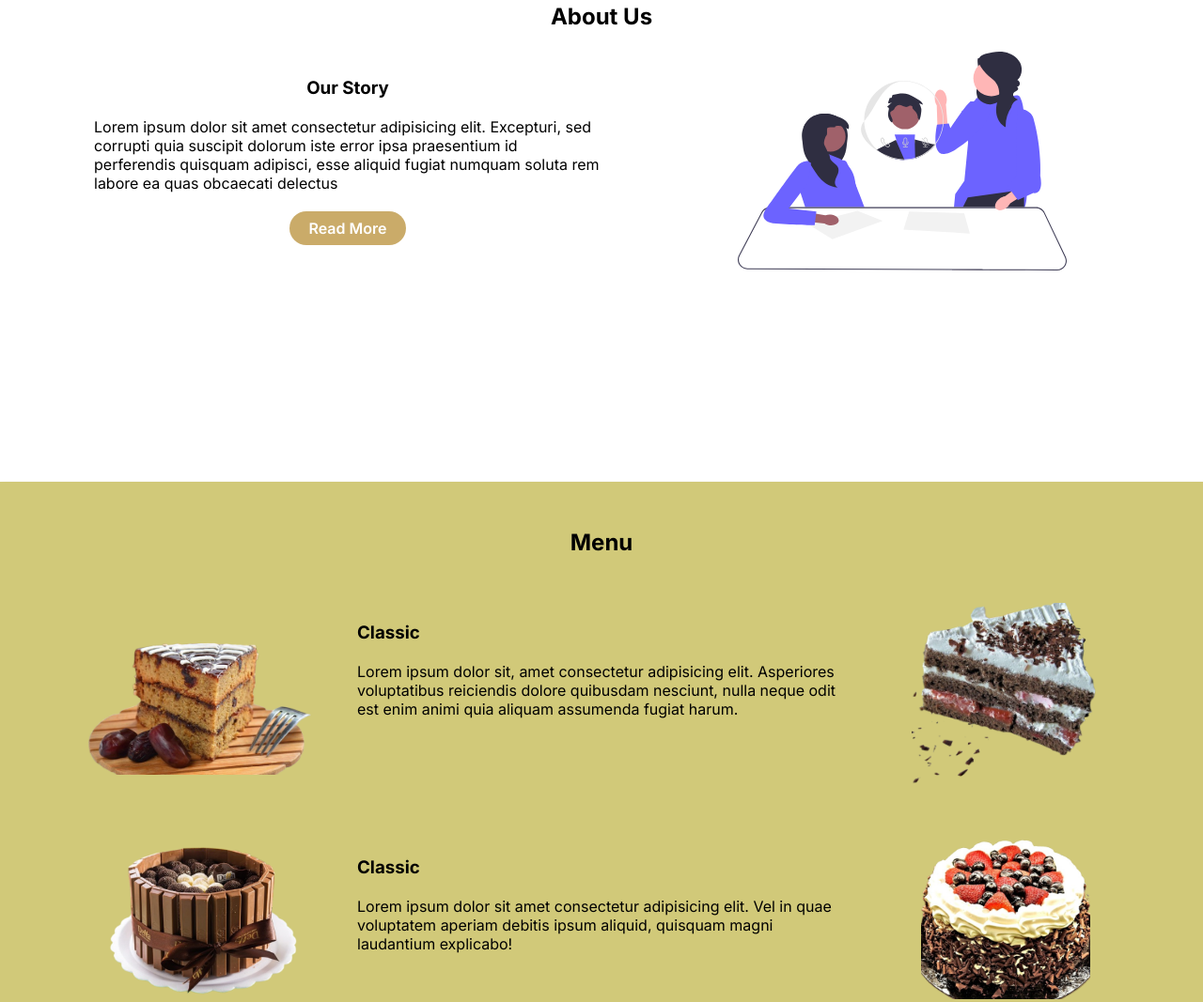
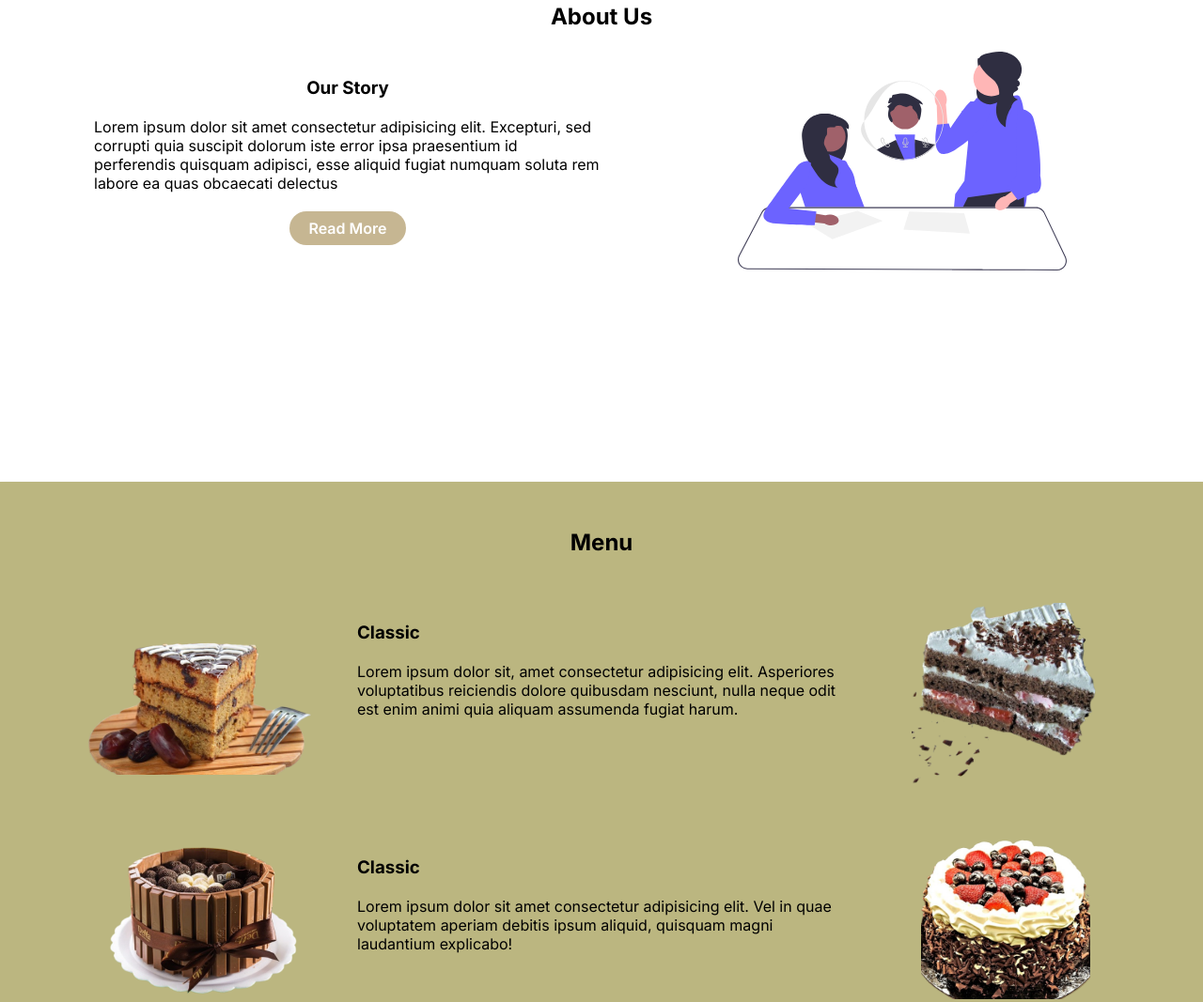
Before and after one commit to Thin-Htay/ygn_cake_shop, a plain HTML site: page index.html in a window 1280 px wide. Shown: the part 847-1914 px from the top of the page at 94% size. Drawn offline with Linux system fonts and the light colour scheme; a web font is replaced by a local one.

Commit message:
change color again

```diff
--- a/css/style.css
+++ b/css/style.css
@@ -91,7 +91,7 @@ nav {
 
 .btn {
   padding: 8px 20px;
-  background: #bb943fc7;
+  background: #b7a274c7;
   border-radius: 30px;
   font-weight: 600;
   color: #ffffff;
@@ -101,7 +101,7 @@ nav {
   display: none;
 }
 #menu {
-  background-color: #d1c979;
+  background-color: #bbb680;
 }
 /* sections */
 
```
